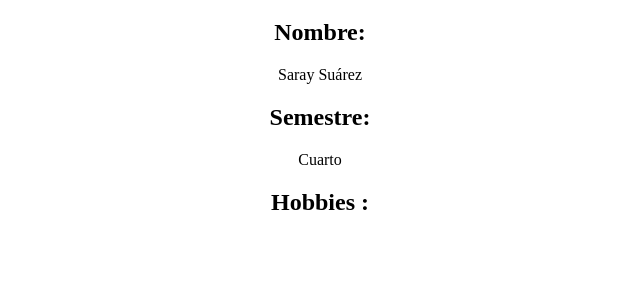
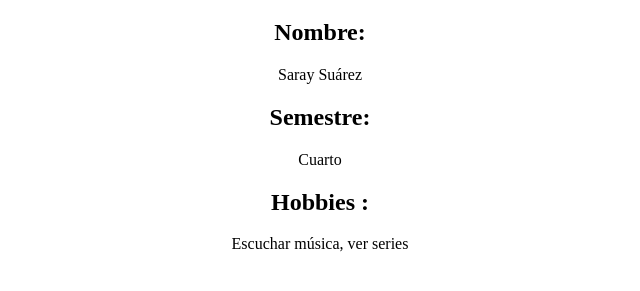
Before and after one commit to Sarayssd/practica, a plain HTML site: page index.html in a window 1280 px wide. Shown: the part 61-352 px from the top of the page, without its empty margins (320-960 px from the left). Drawn offline with Linux system fonts and the light colour scheme.

Commit message:
Creando Hobbies

```diff
--- a/index.html
+++ b/index.html
@@ -14,6 +14,7 @@
         <h2>Semestre: </h2>
         <p>Cuarto</p>
         <h2>Hobbies :</h2>
+        <p>Escuchar música, ver series</p>
     </center>
 
 </body>
```
